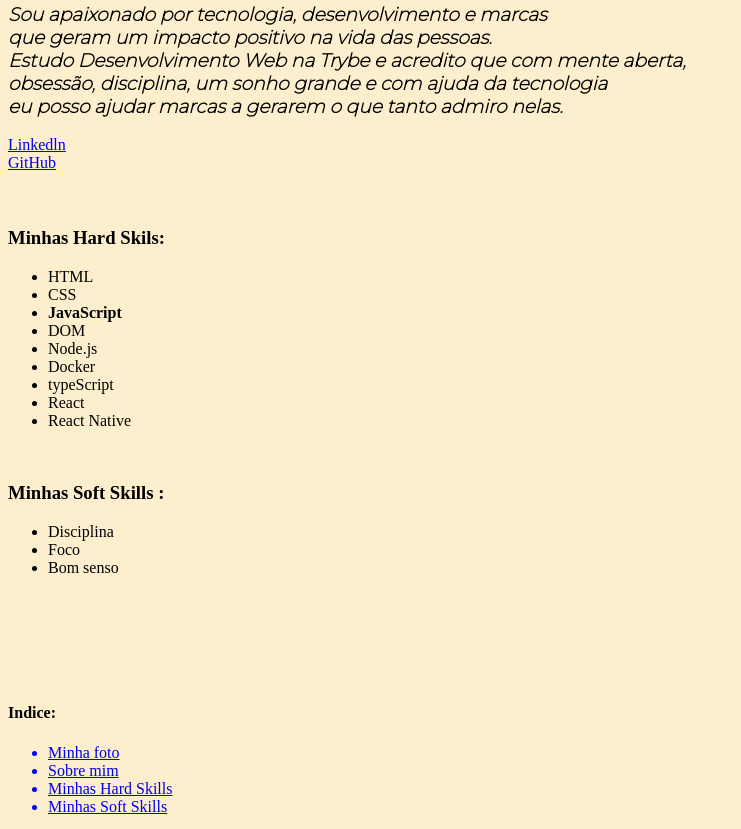
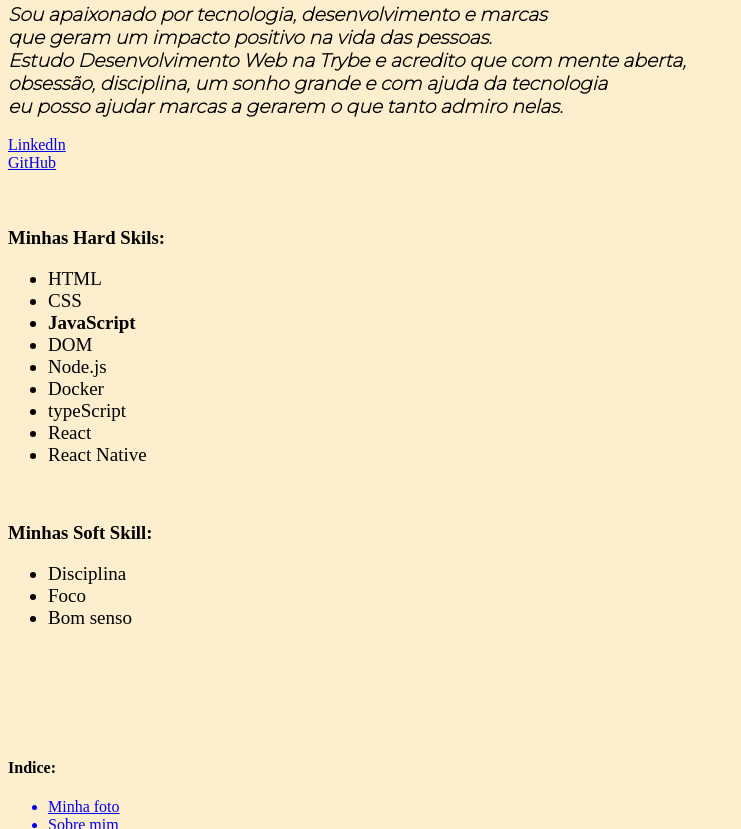
Before and after one commit to denilsonemedeiros/denilsonemedeiros.github.io, a plain HTML site: page Index.html in a window 1280 px wide. Shown: the part 489-1318 px from the top of the page, without its empty margins (0-741 px from the left). Drawn offline with Linux system fonts and the light colour scheme.

Commit message:
altera o tamanho da fonte as listas

```diff
--- a/Index.html
+++ b/Index.html
@@ -13,6 +13,9 @@
     body {
         background-color: #fdeecd;
     }
+        .altera-font-size {
+            font-size: 19px;
+        }
     </style>
 </head>
 <body>
@@ -27,7 +30,7 @@
     <a href="https://github.com/denilsonemedeiros" target="_blank"> GitHub</a>
     <br> <br> <br>
     <h3 id="Minhas-Hard-Skills"> Minhas Hard Skils: </h3>
-<ul>
+<ul class="altera-font-size">
     <li> HTML</li>
     <li> CSS </li>
     <strong><li> JavaScript</li> </strong>
@@ -39,8 +42,8 @@
     <li> React Native</li>
 </ul>
 <br>
-<h3 id="Minhas-Soft-Skills"> Minhas Soft Skills :</h3>
-<ul>
+<h3 id="Minhas-Soft-Skills" > Minhas Soft Skill:</h3>
+<ul class="altera-font-size">
     <li> Disciplina</li>
     <li> Foco </li>
     <li> Bom senso</li>
```
